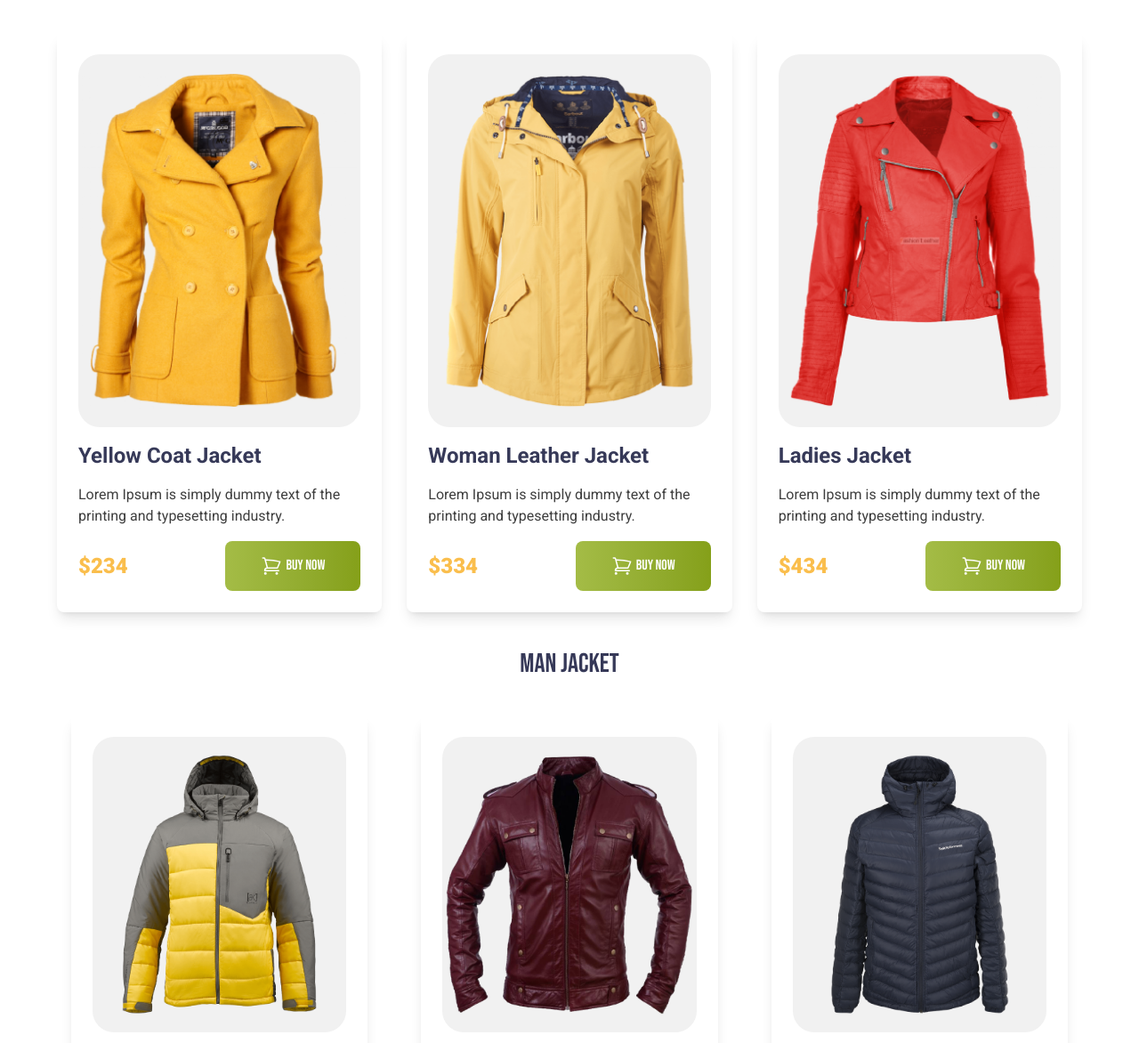
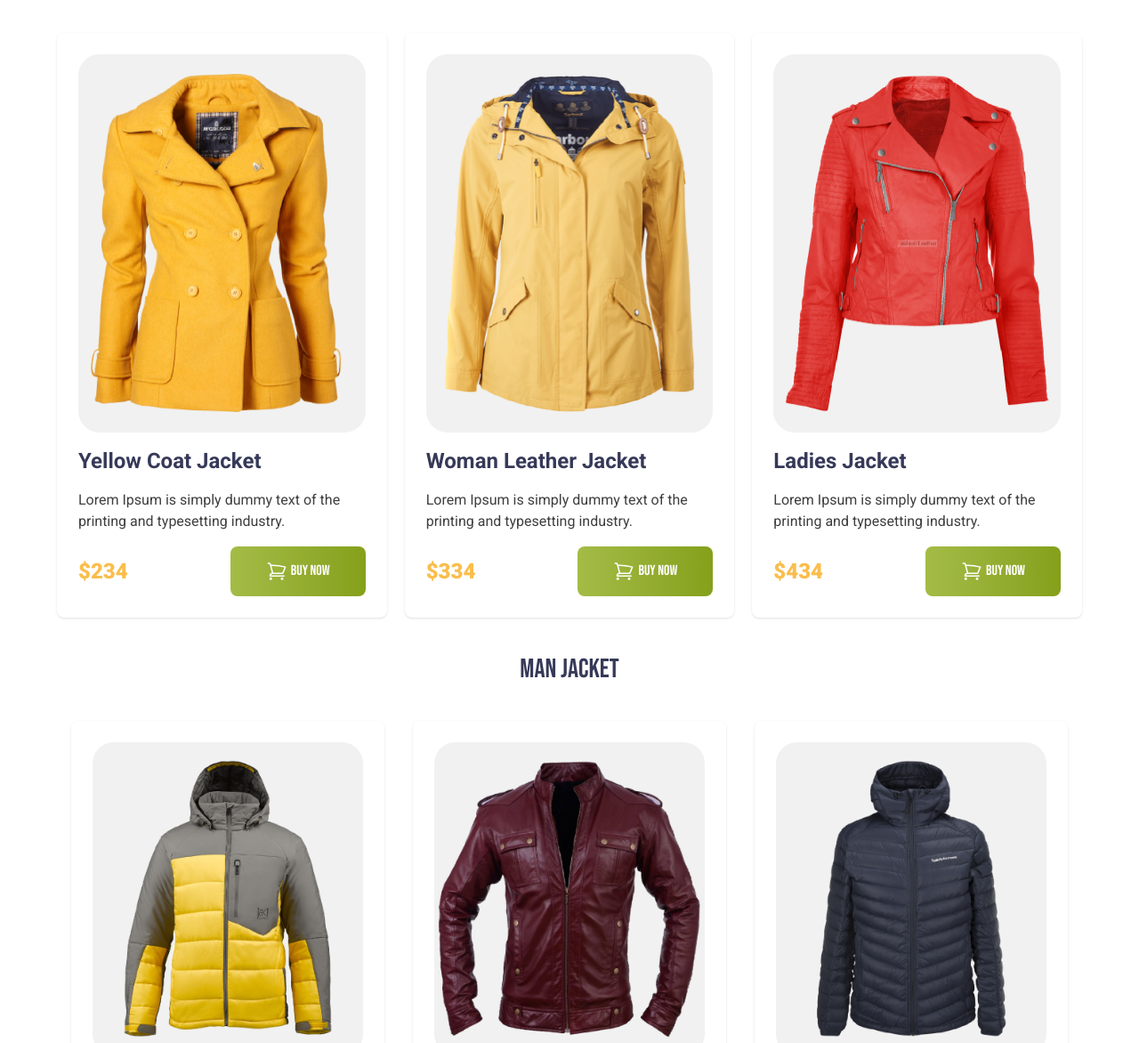
Before and after one commit to Sobuj301/penguin-fashion-using-tailwind, a plain HTML site: page index.html in a window 1280 px wide. Shown: the part 646-1818 px from the top of the page at 89% size. Drawn offline with nearby package versions, Linux system fonts and the light colour scheme.

Commit message:
shadow customize

```diff
--- a/index.html
+++ b/index.html
@@ -49,8 +49,8 @@
     <main>
         <section class="max-w-6xl mx-auto mt-10">
             <h3 class="font-bebas text-center text-[#363958] text-3xl font-normal">W0Man Jacket</h3>
-            <div class="grid gap-7 sm:grid-cols-1 md:grid-cols-2 lg:grid-cols-3 mt-10">
-                <div class="p-6 space-y-4 shadow-lg rounded-lg">
+            <div class="grid gap-5 sm:grid-cols-1 md:grid-cols-2 lg:grid-cols-3 mt-10">
+                <div class="p-6 space-y-4 shadow-sm rounded-lg">
                     <img class="bg-[#F1F1F1] py-5 px-1 rounded-3xl" src="images/jacket-1.png" alt="">
                     <h2 class="text-[#363958] text-2xl font-bold">Yellow Coat Jacket </h2>
                     <p class="text-[#3E3E3E] font-normal text-base">Lorem Ipsum is simply dummy text of the
@@ -66,7 +66,7 @@
                             </svg> Buy Now</button>
                     </div>
                 </div>
-                <div class="p-6 space-y-4 shadow-lg rounded-lg">
+                <div class="p-6 space-y-4 shadow-sm rounded-lg">
                     <img class="bg-[#F1F1F1] py-5 px-1 rounded-3xl" src="images/jacket-2.png" alt="">
                     <h2 class="text-[#363958] text-2xl font-bold">Woman Leather Jacket </h2>
                     <p class="text-[#3E3E3E] font-normal text-base">Lorem Ipsum is simply dummy text of the
@@ -82,7 +82,7 @@
                             </svg> Buy Now</button>
                     </div>
                 </div>
-                <div class="p-6 space-y-4 shadow-lg rounded-lg">
+                <div class="p-6 space-y-4 shadow-sm rounded-lg">
                     <img class="bg-[#F1F1F1] py-5 px-1 rounded-3xl" src="images/jacket-3.png" alt="">
                     <h2 class="text-[#363958] text-2xl font-bold">Ladies Jacket </h2>
                     <p class="text-[#3E3E3E] font-normal text-base">Lorem Ipsum is simply dummy text of the
@@ -103,8 +103,8 @@
 
         <section class="max-w-6xl mx-auto mt-10">
             <h3 class="font-bebas text-center text-[#363958] text-3xl font-normal">Man Jacket</h3>
-            <div class="grid gap-7 sm:grid-cols-1 md:grid-cols-2 lg:grid-cols-3 mt-10">
-                <div class="mx-4 p-6 space-y-4 shadow-lg rounded-lg">
+            <div class="grid  sm:grid-cols-1 md:grid-cols-2 lg:grid-cols-3 mt-10">
+                <div class="mx-4 p-6 space-y-4 shadow-sm rounded-lg">
                     <img class="bg-[#F1F1F1] py-5 px-1 rounded-3xl" src="images/jacket-4.png" alt="">
                     <h2 class="text-[#363958] text-2xl font-bold">Snowboard Jacket Mens</h2>
                     <p class="text-[#3E3E3E] font-normal text-base">Lorem Ipsum is simply dummy text of the
@@ -120,7 +120,7 @@
                             </svg> Buy Now</button>
                     </div>
                 </div>
-                <div class="mx-4 p-6 space-y-4 shadow-lg rounded-lg">
+                <div class="mx-4 p-6 space-y-4 shadow-sm rounded-lg">
                     <img class="bg-[#F1F1F1] py-5 px-1 rounded-3xl" src="images/jacket-5.png" alt="">
                     <h2 class="text-[#363958] text-2xl font-bold">Man Leather Jackets </h2>
                     <p class="text-[#3E3E3E] font-normal text-base">Lorem Ipsum is simply dummy text of the
@@ -136,7 +136,7 @@
                             </svg> Buy Now</button>
                     </div>
                 </div>
-                <div class="mx-4 p-6 space-y-4 shadow-lg rounded-lg">
+                <div class="mx-4 p-6 space-y-4 shadow-sm rounded-lg">
                     <img class="bg-[#F1F1F1] py-5 px-1 rounded-3xl" src="images/jacket-6.png" alt="">
                     <h2 class="text-[#363958] text-2xl font-bold">Man Casual Jackets </h2>
                     <p class="text-[#3E3E3E] font-normal text-base">Lorem Ipsum is simply dummy text of the
@@ -158,7 +158,7 @@
         <section class="mt-20 mb-20 max-w-6xl mx-auto">
             <div class="flex flex-col-reverse md:flex md:flex-row justify-between items-center">
                 <div class="lg:w-2/5 space-y-3">
-                     <div class="m-4 rounded-lg flex flex-col justify-center text-center md:flex md:flex-row md:justify-between gap-5 items-center p-5 shadow-lg">
+                     <div class="m-4 rounded-lg flex flex-col justify-center text-center md:flex md:flex-row md:justify-between gap-5 items-center p-5 shadow-sm">
                         <img class="h-20 w-20" src="icons/house.png" alt="">
                         <div class="">
                             <h2 class="text-[#363958] text-2xl font-bold">Find the Perfect Fit</h2>
@@ -166,7 +166,7 @@
                                 offer styles for every body.</p>
                         </div>
                      </div>
-                     <div class="m-4 rounded-lg flex flex-col justify-center text-center md:flex md:flex-row md:justify-between gap-5 items-center p-5 shadow-lg">
+                     <div class="m-4 rounded-lg flex flex-col justify-center text-center md:flex md:flex-row md:justify-between gap-5 items-center p-5 shadow-sm">
                         <img class="h-20 w-20" src="icons/box.png" alt="">
                         <div>
                             <h2 class="text-[#363958] text-2xl font-bold">Find the Perfect Fit</h2>
@@ -174,7 +174,7 @@
                                 offer styles for every body.</p>
                         </div>
                      </div>
-                     <div class="m-4  flex flex-col justify-center text-center md:flex md:flex-row md:justify-between gap-5 items-center p-5 shadow-lg">
+                     <div class="m-4  flex flex-col justify-center text-center md:flex md:flex-row md:justify-between gap-5 items-center p-5 shadow-sm">
                         <img class="h-20 w-20" src="icons/question.png" alt="">
                         <div>
                             <h2 class="text-[#363958] text-2xl font-bold">Find the Perfect Fit</h2>
```
